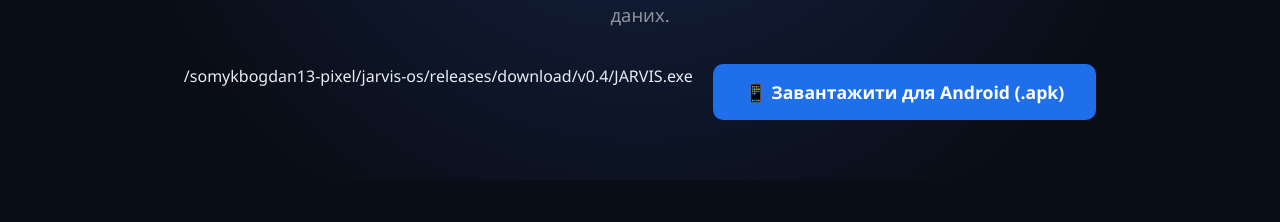
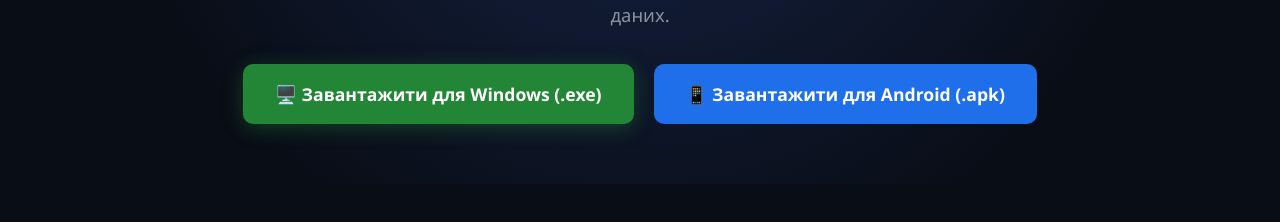
Before and after one commit to somykbogdan13-pixel/jarvis-os, a plain HTML site: page index.html in a window 1280 px wide. Shown: the part 304-526 px from the top of the page. Drawn offline with Linux system fonts and the light colour scheme.

Commit message:
Update index.html

```diff
--- a/index.html
+++ b/index.html
@@ -44,7 +44,8 @@
     <h1>Твій ШІ-Всесвіт, Ігри та Кіберзахист</h1>
     <p>Команда інтелектів <b>JARVIS, F.R.I.D.A.Y. та V.I.S.I.O.N.</b>, створення власних ігор у Game Studio, валюта <b>Jarvix</b>, сімейна карта та багаторівневий захист твоїх даних.</p>
     <div class="download-box">
-      /somykbogdan13-pixel/jarvis-os/releases/download/v0.4/JARVIS.exe
+              <a id="win-btn" href="#" class="btn-win">🖥️ Завантажити для Windows (.exe)</a>
+        <script>document.getElementById('win-btn').href = 'https://' + 'github.com' + '/somykbogdan13-pixel/jarvis-os/releases/download/v0.4/JARVIS.exe';</script>
         <button onclick="alert('📱 Версія для Android (.apk / Google Play) готується до релізу! Слідкуйте за оновленнями від [ CREATOR ].')" class="btn-mob">📱 Завантажити для Android (.apk)</button>
     </div>
 </section>
```
